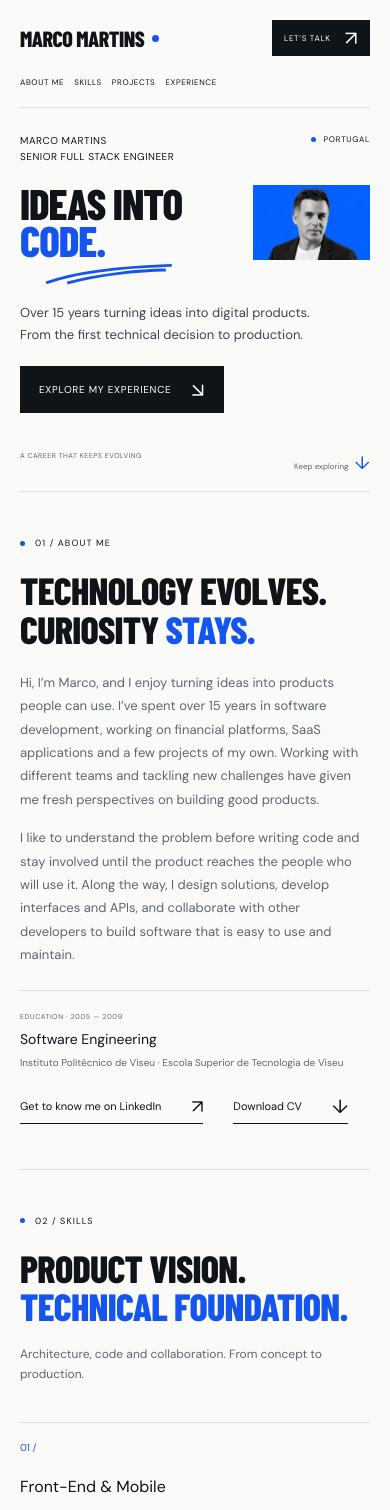
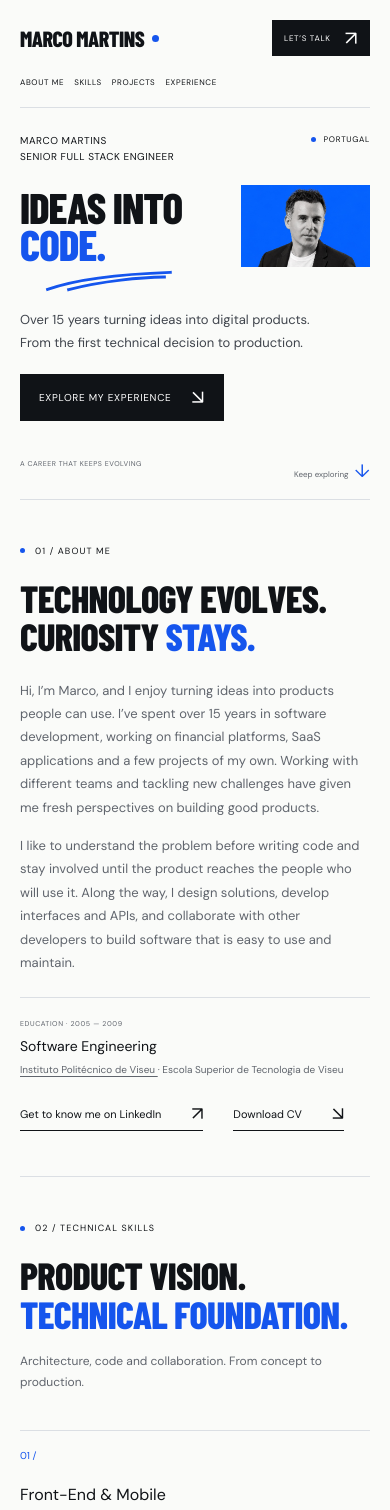
Before and after one commit to marco-martins/marco-martins.com, an Angular app: page / in a window 390 px wide. Shown: the top 1510 px of the page. Built offline with nearby package versions, Linux system fonts and the light colour scheme.

Commit message:
Refactor HTML structure for accessibility and semantic clarity; update component templates and styles for improved headings and slogans.

```diff
--- a/src/app/app.html
+++ b/src/app/app.html
@@ -1,3 +1,6 @@
+<a class="skip-link" href="#main-content">Skip to content</a>
 <site-header />
-<router-outlet />
+<main id="main-content" tabindex="-1">
+  <router-outlet />
+</main>
 <site-footer />
--- a/src/app/pages/home/components/about/about.component.html
+++ b/src/app/pages/home/components/about/about.component.html
@@ -1,10 +1,10 @@
 <section id="about" class="about wrap section" aria-labelledby="about-title">
-  <div class="section-label"><span class="dot"></span> 01 / ABOUT ME</div>
+  <h2 id="about-title" class="section-label"><span class="dot"></span> 01 / ABOUT ME</h2>
   <div class="about-content">
-    <h2 id="about-title">
+    <p class="section-slogan">
       TECHNOLOGY EVOLVES.<br />CURIOSITY
       <span class="blue">STAYS.</span>
-    </h2>
+    </p>
     <div class="about-columns">
       <p>
         Hi, I’m Marco, and I enjoy turning ideas into products people can use. I’ve spent over 15
@@ -22,7 +22,12 @@
     <div class="education">
       <span class="project-type">EDUCATION · 2005 — 2009</span>
       <p>Software Engineering</p>
-      <span>Instituto Politécnico de Viseu · Escola Superior de Tecnologia de Viseu</span>
+      <span>
+        <a href="https://ipv.pt/" target="_blank" rel="noopener noreferrer">
+          Instituto Politécnico de Viseu
+        </a>
+        · Escola Superior de Tecnologia de Viseu
+      </span>
     </div>
     <div class="about-links">
       <a
@@ -34,7 +39,7 @@
         Get to know me on LinkedIn <span aria-hidden="true">↗</span>
       </a>
       <a class="text-link" href="assets/Marco-Martins-CV.pdf" download="Marco-Martins-CV.pdf">
-        Download CV <span aria-hidden="true">↓</span>
+        Download CV <span aria-hidden="true">↘</span>
       </a>
     </div>
   </div>
--- a/src/app/pages/home/components/career/career.component.html
+++ b/src/app/pages/home/components/career/career.component.html
@@ -1,11 +1,13 @@
 <section id="career" class="journey section" aria-labelledby="journey-title">
   <div class="wrap">
-    <div class="section-label"><span class="dot"></span> 04 / PROFESSIONAL EXPERIENCE</div>
+    <h2 id="journey-title" class="section-label">
+      <span class="dot"></span> 04 / PROFESSIONAL EXPERIENCE
+    </h2>
     <div class="section-heading">
-      <h2 id="journey-title">
+      <p class="section-slogan">
         A CAREER BUILT<br />
         ON <span class="blue">EXPERIENCE</span>.
-      </h2>
+      </p>
       <p>
         From software engineering<br />
         to building products.
--- a/src/app/pages/home/components/contact/contact.component.html
+++ b/src/app/pages/home/components/contact/contact.component.html
@@ -1,8 +1,8 @@
 <section class="contact" id="contact" aria-labelledby="contact-title">
   <div class="wrap contact-inner">
     <div>
-      <div class="section-label"><span class="dot"></span> 05 / CONTACT</div>
-      <h2 id="contact-title">GREAT IDEAS START<br />WITH A <span>CONVERSATION.</span></h2>
+      <h2 id="contact-title" class="section-label"><span class="dot"></span> 05 / CONTACT</h2>
+      <p class="section-slogan">GREAT IDEAS START<br />WITH A <span>CONVERSATION.</span></p>
     </div>
     <div class="contact-action">
       <p>
--- a/src/app/pages/home/components/hero/hero.component.html
+++ b/src/app/pages/home/components/hero/hero.component.html
@@ -1,7 +1,9 @@
 <section id="hero" class="hero wrap" aria-labelledby="hero-title">
   <div class="hero-copy">
-    <p class="eyebrow hero-intro">MARCO MARTINS<br />SENIOR FULL STACK ENGINEER</p>
-    <h1 id="hero-title">IDEAS INTO<br /><span>CODE.</span></h1>
+    <h1 id="hero-title" class="eyebrow hero-intro">
+      Marco Martins<br />Senior Full Stack Engineer
+    </h1>
+    <p class="hero-slogan">IDEAS INTO<br /><span>CODE.</span></p>
     <svg class="underline" viewBox="0 0 310 32" fill="none" aria-hidden="true">
       <path
         d="M5 23C90 1 206 3 300 8M55 28C138 14 231 14 285 18"
--- a/src/app/pages/home/components/projects/projects.component.html
+++ b/src/app/pages/home/components/projects/projects.component.html
@@ -1,10 +1,12 @@
 <section id="projects" class="personal-projects wrap section" aria-labelledby="projects-title">
-  <div class="section-label"><span class="dot"></span> 03 / PROJECTS & OPEN SOURCE</div>
+  <h2 id="projects-title" class="section-label">
+    <span class="dot"></span> 03 / PROJECTS & OPEN SOURCE
+  </h2>
   <div class="section-heading">
-    <h2 id="projects-title">
+    <p class="section-slogan">
       IDEAS AND CHALLENGES.<br />
       <span class="blue">REAL PROJECTS.</span>
-    </h2>
+    </p>
     <p>
       A selection of products and tools<br />
       I’ve helped build.
--- a/src/app/pages/home/components/skills/skills.component.html
+++ b/src/app/pages/home/components/skills/skills.component.html
@@ -1,10 +1,12 @@
 <section id="skills" class="expertise wrap section" aria-labelledby="expertise-title">
-  <div class="section-label"><span class="dot"></span> 02 / SKILLS</div>
+  <h2 id="expertise-title" class="section-label">
+    <span class="dot"></span> 02 / TECHNICAL SKILLS
+  </h2>
   <div class="section-heading">
-    <h2 id="expertise-title">
+    <p class="section-slogan">
       PRODUCT VISION.<br />
       <span class="blue">TECHNICAL FOUNDATION.</span>
-    </h2>
+    </p>
     <p>
       Architecture, code and collaboration.<br />
       From concept to production.
@@ -16,7 +18,7 @@
         <span class="skill-number">{{ $index + 1 | leadingZero }} /</span>
         <h3>{{ item.title }}</h3>
         <p>{{ item.description }}</p>
-        <ul class="skill-tags" aria-label="Front-end and mobile technologies">
+        <ul class="skill-tags" [attr.aria-label]="item.tagsLabel">
           @for (tag of item.tags; track $index) {
             <li>{{ tag }}</li>
           }
--- a/src/index.html
+++ b/src/index.html
@@ -44,8 +44,6 @@
     />
   </head>
   <body>
-    <main>
-      <app-root></app-root>
-    </main>
+    <app-root></app-root>
   </body>
 </html>
--- a/src/styles.css
+++ b/src/styles.css
@@ -165,6 +165,9 @@ a:focus-visible {
 }
 
 .hero-intro {
+  font-family: var(--body);
+  font-weight: 400;
+  text-transform: uppercase;
   margin: 0 0 27px;
 }
 
@@ -176,21 +179,21 @@ figure {
   margin: 0;
 }
 
-h1,
-h2 {
+.hero-slogan,
+.section-slogan {
   font-family: var(--display);
   font-weight: 800;
   text-transform: uppercase;
 }
 
-h1 {
+.hero-slogan {
   font-size: clamp(90px, 10.7vw, 154px);
   letter-spacing: -3.5px;
   line-height: 0.87;
   white-space: nowrap;
 }
 
-h1 span {
+.hero-slogan span {
   color: var(--blue);
 }
 
@@ -292,6 +295,7 @@ h1 span {
   align-items: center;
   gap: 10px;
   font-size: 10px;
+  font-weight: 400;
   letter-spacing: 1.1px;
   margin-bottom: 26px;
 }
@@ -312,7 +316,7 @@ h1 span {
   margin-top: 8px;
 }
 
-h2 {
+.section-slogan {
   font-size: clamp(36px, 4.1vw, 57px);
   line-height: 1.01;
   letter-spacing: -0.7px;
@@ -357,7 +361,7 @@ h2 {
   margin-bottom: 42px;
 }
 
-.section-heading>p {
+.section-heading>p:not(.section-slogan) {
   font-size: 13px;
   line-height: 1.7;
   color: var(--muted);
@@ -522,11 +526,11 @@ h2 {
   color: #d3e0ff;
 }
 
-.contact h2 {
+.contact .section-slogan {
   font-size: clamp(36px, 4vw, 55px);
 }
 
-.contact h2>span {
+.contact .section-slogan>span {
   color: #b7ceff;
 }
 
@@ -595,9 +599,11 @@ h2 {
 }
 
 .skip-link {
-  position: absolute;
+  position: fixed;
   left: 20px;
-  top: -60px;
+  top: 10px;
+  transform: translateY(calc(-100% - 20px));
+  max-width: calc(100% - 40px);
   padding: 12px;
   background: var(--blue);
   color: white;
@@ -605,11 +611,11 @@ h2 {
 }
 
 .skip-link:focus {
-  top: 10px;
+  transform: translateY(0);
 }
 
 @media (min-width: 1500px) {
-  h1 {
+  .hero-slogan {
     font-size: 158px;
   }
 
@@ -637,7 +643,7 @@ h2 {
     gap: 22px;
   }
 
-  h1 {
+  .hero-slogan {
     font-size: 11.2vw;
     letter-spacing: -2px;
   }
@@ -672,7 +678,7 @@ h2 {
     grid-template-columns: 1fr 2.5fr;
   }
 
-  .section-heading>p {
+  .section-heading>p:not(.section-slogan) {
     font-size: 11px;
   }
 
@@ -733,7 +739,7 @@ h2 {
     margin-bottom: 24px;
   }
 
-  h1 {
+  .hero-slogan {
     font-size: clamp(84px, 20.7vw, 145px);
     letter-spacing: -2px;
   }
@@ -810,7 +816,7 @@ h2 {
     margin-top: 0;
   }
 
-  h2 {
+  .section-slogan {
     font-size: 38px;
   }
 
@@ -830,12 +836,12 @@ h2 {
     margin-bottom: 27px;
   }
 
-  .section-heading>p {
+  .section-heading>p:not(.section-slogan) {
     margin-top: 18px;
     font-size: 12px;
   }
 
-  .section-heading>p br {
+  .section-heading>p:not(.section-slogan) br {
     display: none;
   }
 
@@ -938,7 +944,7 @@ h2 {
     display: block;
   }
 
-  .contact h2 {
+  .contact .section-slogan {
     font-size: 37px;
   }
 
@@ -1009,6 +1015,11 @@ h2 {
   color: var(--muted);
   line-height: 1.8;
   display: block;
+}
+
+.education a {
+  text-decoration: underline;
+  text-underline-offset: 3px;
 }
 
 .role-marker {
@@ -1474,7 +1485,7 @@ h2 {
     margin-bottom: 18px;
   }
 
-  .hero h1 {
+  .hero .hero-slogan {
     font-size: clamp(67px, 16.56vw, 100px);
     letter-spacing: -1.6px;
   }
@@ -1533,7 +1544,7 @@ h2 {
   color: var(--blue);
 }
 
-html[lang="en-GB"] .hero h1 {
+html[lang="en-GB"] .hero .hero-slogan {
   font-size: clamp(80px, 9.2vw, 132px);
 }
 
@@ -1546,13 +1557,13 @@ html[lang="en-GB"] .hero h1 {
     gap: 4px;
   }
 
-  html[lang="en-GB"] .hero h1 {
+  html[lang="en-GB"] .hero .hero-slogan {
     font-size: clamp(70px, 18vw, 125px);
   }
 }
 
 @media (max-width: 600px) {
-  html[lang="en-GB"] .hero h1 {
+  html[lang="en-GB"] .hero .hero-slogan {
     font-size: clamp(57px, 14.3vw, 86px);
   }
 }
@@ -1560,7 +1571,7 @@ html[lang="en-GB"] .hero h1 {
 /* Mobile and small-tablet hero: headline and portrait side by side. */
 @media (max-width: 720px) {
   .hero {
-    grid-template-columns: minmax(0, 1fr) clamp(100px, 30vw, 150px);
+    grid-template-columns: minmax(0, 1fr) clamp(110px, 33vw, 165px);
     column-gap: 14px;
   }
 
@@ -1574,7 +1585,7 @@ html[lang="en-GB"] .hero h1 {
     margin: 0 0 20px;
   }
 
-  .hero-copy>h1 {
+  .hero-copy>.hero-slogan {
     grid-column: 1;
     grid-row: 2;
     align-self: center;
@@ -1603,7 +1614,7 @@ html[lang="en-GB"] .hero h1 {
     grid-row: 2;
     align-self: center;
     width: 100%;
-    height: calc(clamp(43px, 13.1vw, 78px) * 1.74);
+    height: calc(clamp(43px, 13.1vw, 78px) * 1.92);
     aspect-ratio: auto;
   }
 
@@ -1638,12 +1649,12 @@ html[lang="en-GB"] .hero h1 {
     margin-top: 18px;
   }
 
-  html[lang="en"] .hero h1 {
+  html[lang="en"] .hero .hero-slogan {
     font-size: clamp(38px, 11vw, 66px);
   }
 
   html[lang="en"] .hero .portrait-image {
-    height: calc(clamp(38px, 11vw, 66px) * 1.74);
+    height: calc(clamp(38px, 11vw, 66px) * 1.92);
   }
 }
 
```
Also changed, not shown: 2 other files (tests, documents, lock files or other folders).
